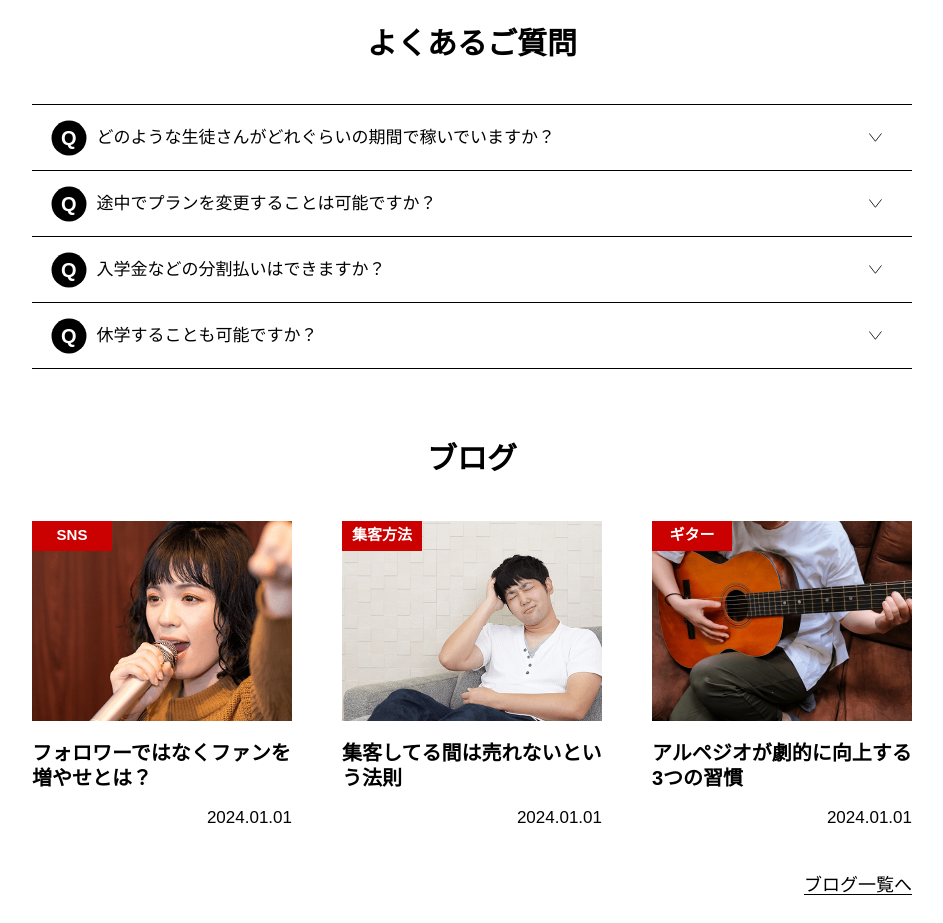
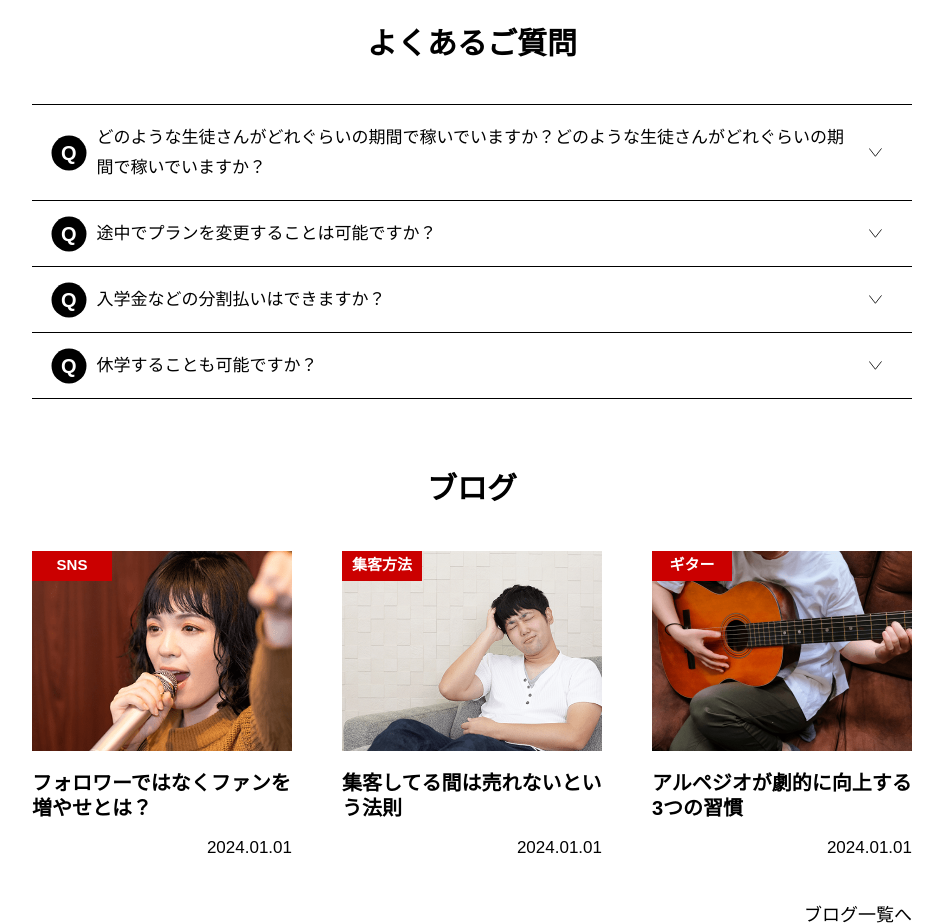
Before and after one commit to appin52/genki-musicschool, a plain HTML site: page index.html in a window 1280 px wide. Shown: the part 3740-4663 px from the top of the page, without its empty margins (168-1111 px from the left). Drawn offline with nearby package versions, Linux system fonts and the light colour scheme.

Commit message:
一時保存

```diff
--- a/index.html
+++ b/index.html
@@ -261,7 +261,7 @@
                             <div class="question__box-item question__card">
                                 <div class="question__card-q js-question-trigger">
                                     <span class="question__q-icon">Q</span>
-                                    <p class="question__card-text">どのような生徒さんがどれぐらいの期間で稼いでいますか？</p>
+                                    <p class="question__card-text">どのような生徒さんがどれぐらいの期間で稼いでいますか？どのような生徒さんがどれぐらいの期間で稼いでいますか？</p>
                                     <img src="image/top/logo_top_question.arrow.svg" alt="矢印" class="question__arrow">
                                 </div>
                                 <div class="question__card-a js-question-trigger">
--- a/scss/object/project/_p-top-question.scss
+++ b/scss/object/project/_p-top-question.scss
@@ -75,8 +75,9 @@
 }
 
 .question__card-text {
+    max-width: 75rem;
     @include sp {
-        width: vw(23.3, 37.5);
+        // max-width: vw(23.3, 37.5);
         padding-left: 0.6rem;
     }
 }
```
Also changed, not shown: css/style.css, 1 other file.
